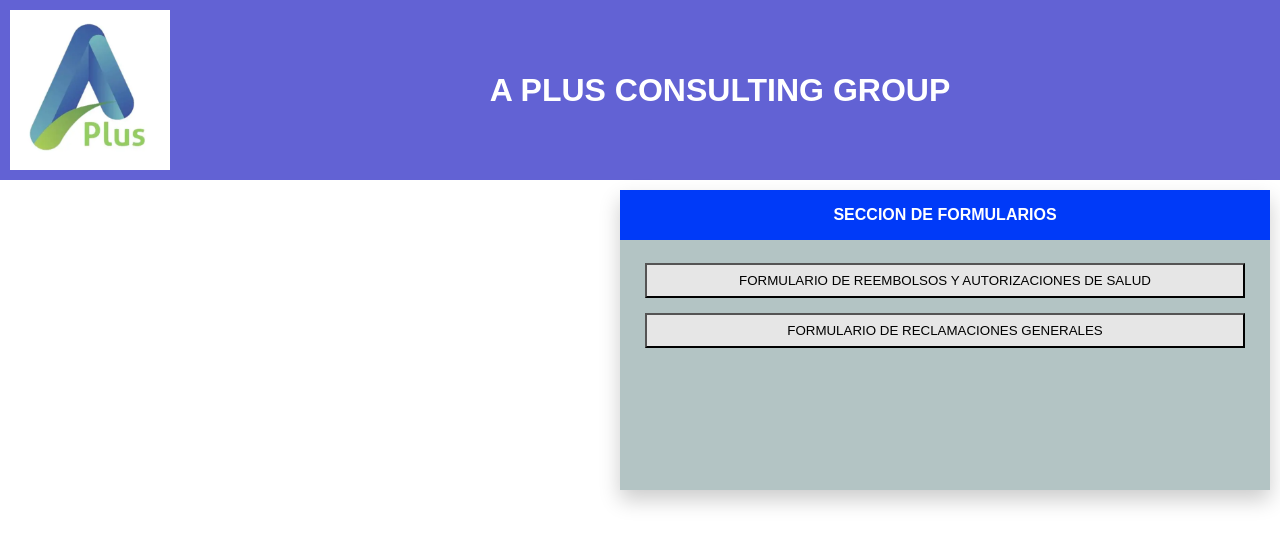
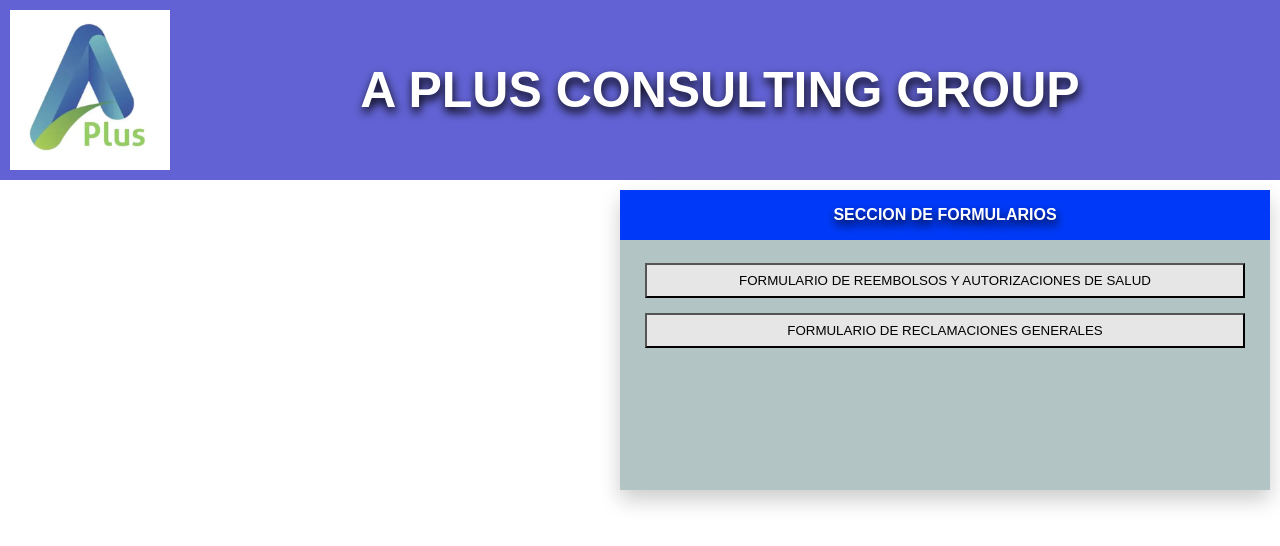
Before and after one commit to DavidAplus/mi-pagina, a website: page index.html in a window 1280 px wide. Drawn offline with Linux system fonts and the light colour scheme.

Commit message:
index act

```diff
--- a/index.html
+++ b/index.html
@@ -10,6 +10,8 @@
         color: white;
         font-family: arial;
         margin: auto;
+        font-size: 50px;
+        text-shadow: 1px 5px 10px black;
     }
     h4{
         color: rgb(255, 255, 255);
@@ -22,6 +24,7 @@
         float: center;
         display: flex;
         align-items: center;
+        text-shadow: 1px 5px 10px rgb(0, 0, 0);
     }
     .forms{
     margin-top: 10px;
```
